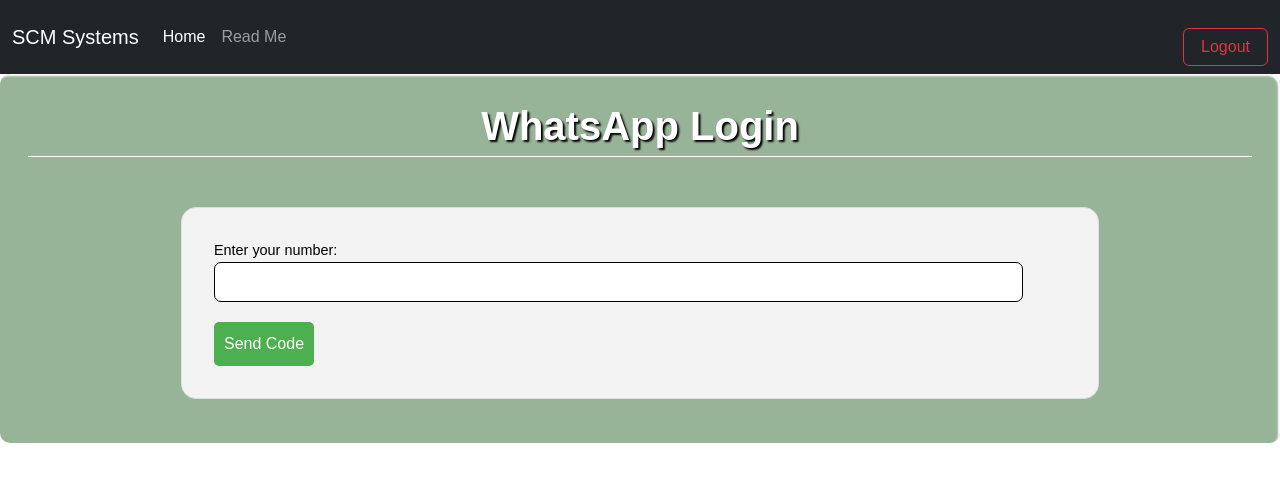
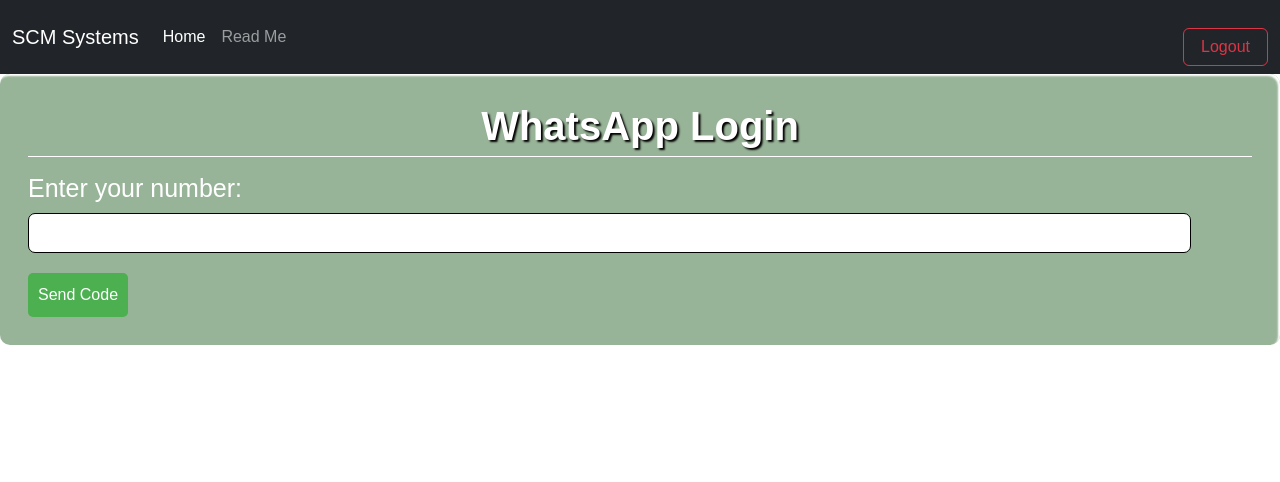
Before and after one commit to aryan1403/SCM-Frontend, a React (Create React App) app: page /whatslogin in a window 1280 px wide. Shown: the top 482 px of the page. Built offline with nearby package versions, Linux system fonts and the light colour scheme.

Commit message:
small fix

```diff
--- a/src/Pages/whatsaapplogin.js
+++ b/src/Pages/whatsaapplogin.js
@@ -19,10 +19,10 @@ export default function WhatsAppLogin() {
         var c = (Math.floor(Math.random() * 10000) + 10000).toString().substring(1);
         sendcode(c, number);
         alert('Code Sent Successfully to ' + number);
-
+        setverifycode(c);
         setisdis(false);
-        setverifycode(code);
         setbtntxt("Verify Code")
+        console.log(verifycode);
       } else {
         if(code === verifycode) {
           alert('Logged in Successfully');
@@ -52,18 +52,16 @@ export default function WhatsAppLogin() {
         <>
         <div className="additem">
         <h1 className="additemlabel">WhatsApp Login</h1>
-        <form className="form" onSubmit={handleSubmit}>
         <div>
-          <label htmlFor="item-name">Enter your number:</label>
-          <input type="text" value={number} name="item-name" onChange={(e) => setnumber(e.target.value)} required />
+          <label>Enter your number:</label>
+          <input type="text" value={number} onChange={(e) => setnumber(e.target.value)} required />
         </div>
         <div hidden={isdis}>
-          <label htmlFor="item-name">Enter your code:</label>
-          <input type="text" value={code} name="item-name" onChange={(e) => setcode(e.target.value)} required />
+          <label>Enter your code:</label>
+          <input type="text" value={code} onChange={(e) => setcode(e.target.value)} required />
         </div>
-          <button style={{"width": "max-content"}} type="submit">{btntxt}</button>
-        </form>
-        </div>
+          <button onClick={handleSubmit} style={{"width": "max-content"}} type="submit">{btntxt}</button>
+          </div>
         </>
     );
 }
```
